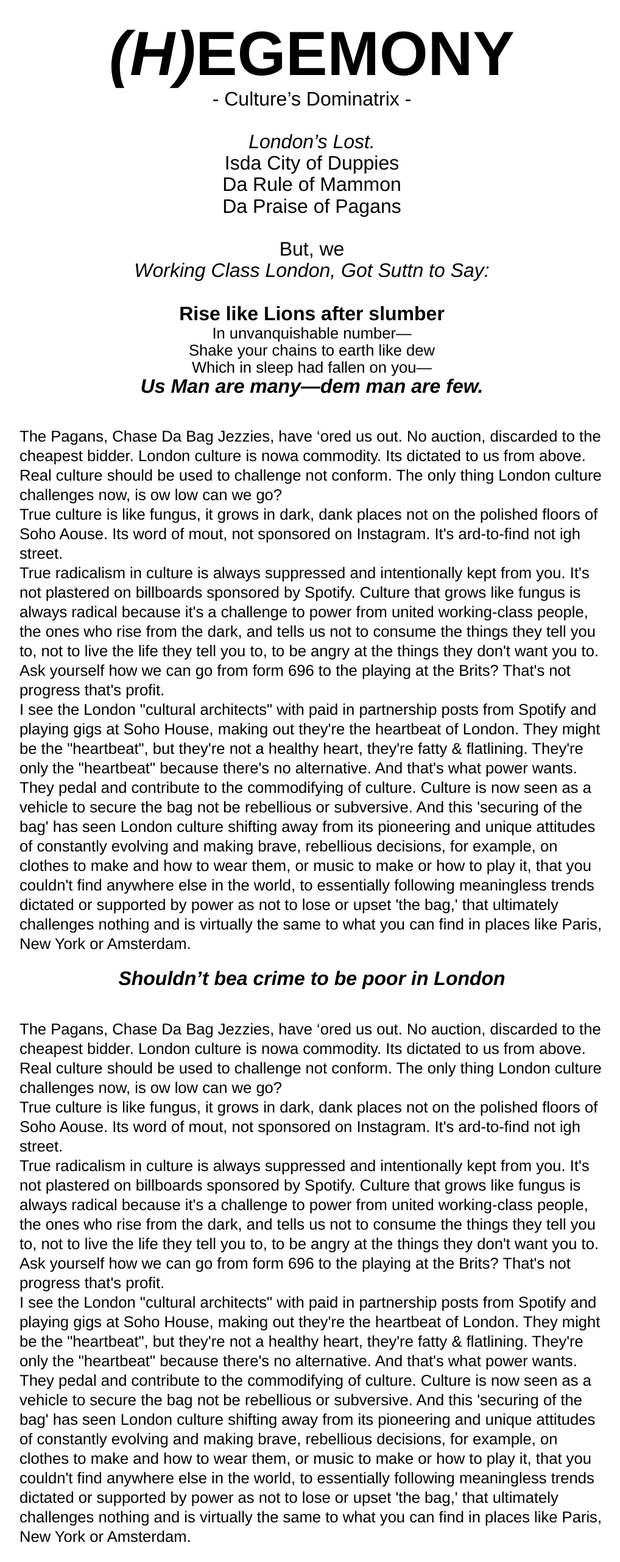
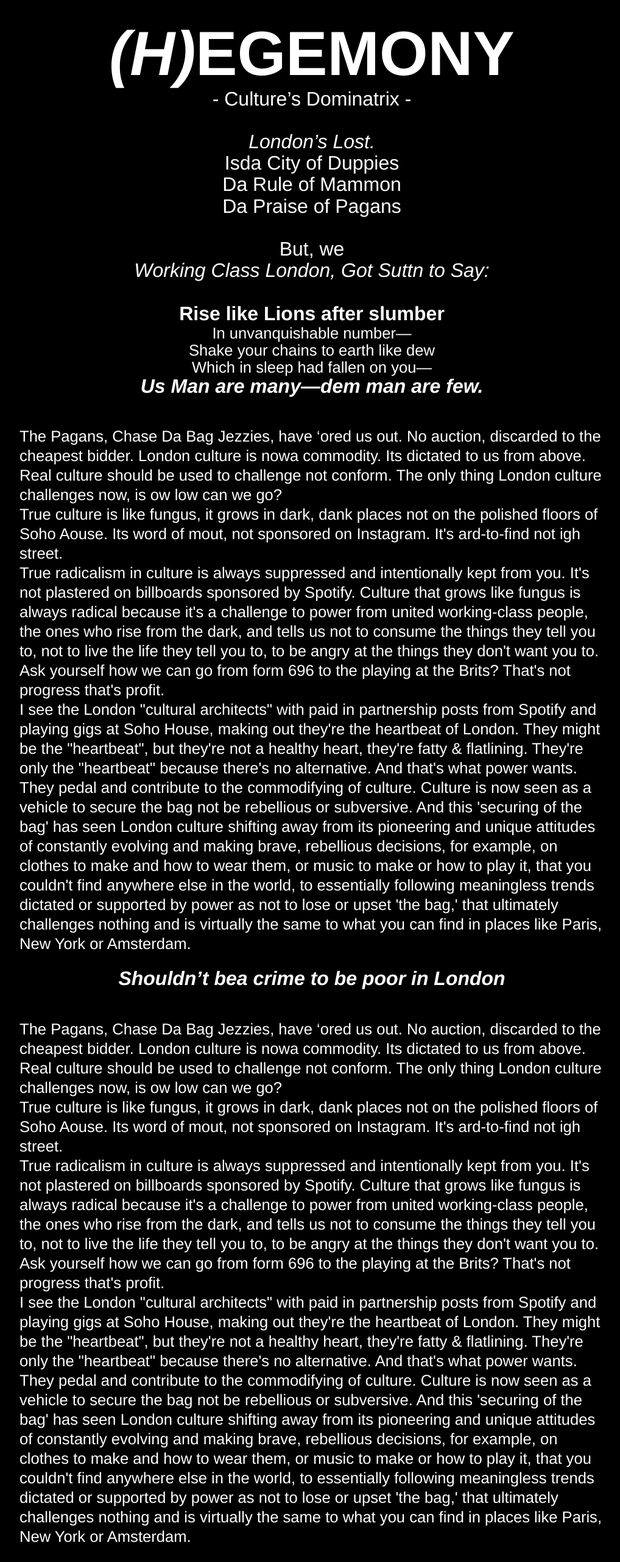
Before and after one commit to 19Horses/Hegemony, a React (Vite) app: page / in a window 1280 px wide. Shown: the top 2561 px of the page at 61% size, without its empty margins (128-1146 px from the left). Built offline with nearby package versions, Linux system fonts and the light colour scheme.

Commit message:
ts and yarn

```diff
--- a/index.html
+++ b/index.html
@@ -3,7 +3,8 @@
   <head>
     <meta charset="UTF-8" />
     <meta name="viewport" content="width=device-width, initial-scale=1.0" />
-    <title>Frontend skeleton</title>
+    <meta name="theme-color" content="#000000" />
+    <title>(H)egemony</title>
   </head>
   <body>
     <div id="root"></div>
--- a/src/App.css
+++ b/src/App.css
@@ -1,9 +1,15 @@
 #root {
   margin: auto auto;
   padding: 2rem;
+  background-color: black;
 }
 
-p{
+body {
+  background-color: black;
+  color: white;
+}
+
+p {
   font-size: 1vw;
   margin-top: 0;
   margin-bottom: 0;
@@ -11,56 +17,54 @@ p{
 }
 
 /*HEADER*/
-.header-container{
+.header-container {
   text-align: center;
   padding-bottom: 6vh;
 }
 
-.header{
+.header {
   font-size: 8vw;
 }
 
-.subheader{
+.subheader {
   font-size: 2.5vw;
 }
 
-.subsubheader{
+.subsubheader {
   font-size: 2vw;
 }
 
 /*DESCRIPTION*/
-.description-container{
+.description-container {
   text-align: left;
   padding-bottom: 3vh;
   margin-left: 10vw;
   margin-right: 10vw;
-
 }
 
-.description{
+.description {
   font-size: 2vw;
   line-height: 4vh;
 }
 
-.subdescription-container{
+.subdescription-container {
   text-align: center;
   padding-top: 10vh;
   padding-bottom: 10vh;
   margin-left: 10vw;
   margin-right: 10vw;
-
 }
 
-.subdescription{
+.subdescription {
   font-size: 1.8vw;
   line-height: 4vh;
 }
 
-.flag-container{
+.flag-container {
   text-align: center;
   padding-top: 6vh;
 }
 
-.flag{
+.flag {
   width: 50%;
 }
--- a/src/App.jsx
+++ b/src/App.tsx
@@ -54,35 +54,37 @@ function App() {
           <br />
           True culture is like fungus, it grows in dark, dank places not on the
           polished floors of Soho Aouse. Its word of mout, not sponsored on
-          Instagram. It's ard-to-find not igh street.
+          Instagram. It&apos;s ard-to-find not igh street.
           <br />
           True radicalism in culture is always suppressed and intentionally kept
-          from you. It's not plastered on billboards sponsored by Spotify.
-          Culture that grows like fungus is always radical because it's a
+          from you. It&apos;s not plastered on billboards sponsored by Spotify.
+          Culture that grows like fungus is always radical because it&apos;s a
           challenge to power from united working-class people, the ones who rise
           from the dark, and tells us not to consume the things they tell you
           to, not to live the life they tell you to, to be angry at the things
-          they don't want you to. Ask yourself how we can go from form 696 to
-          the playing at the Brits? That's not progress that's profit.
+          they don&apos;t want you to. Ask yourself how we can go from form 696
+          to the playing at the Brits? That&apos;s not progress that&apos;s
+          profit.
           <br />
-          I see the London "cultural architects" with paid in partnership posts
-          from Spotify and playing gigs at Soho House, making out they're the
-          heartbeat of London. They might be the "heartbeat", but they're not a
-          healthy heart, they're fatty & flatlining. They're only the
-          "heartbeat" because there's no alternative. And that's what power
-          wants.
+          I see the London &quot;cultural architects&quot; with paid in
+          partnership posts from Spotify and playing gigs at Soho House, making
+          out they&apos;re the heartbeat of London. They might be the
+          &quot;heartbeat&quot;, but they&apos;re not a healthy heart,
+          they&apos;re fatty & flatlining. They&apos;re only the
+          &quot;heartbeat&quot; because there&apos;s no alternative. And
+          that&apos;s what power wants.
           <br />
           They pedal and contribute to the commodifying of culture. Culture is
           now seen as a vehicle to secure the bag not be rebellious or
-          subversive. And this 'securing of the bag' has seen London culture
-          shifting away from its pioneering and unique attitudes of constantly
-          evolving and making brave, rebellious decisions, for example, on
-          clothes to make and how to wear them, or music to make or how to play
-          it, that you couldn't find anywhere else in the world, to essentially
-          following meaningless trends dictated or supported by power as not to
-          lose or upset 'the bag,' that ultimately challenges nothing and is
-          virtually the same to what you can find in places like Paris, New York
-          or Amsterdam.
+          subversive. And this &apos;securing of the bag&apos; has seen London
+          culture shifting away from its pioneering and unique attitudes of
+          constantly evolving and making brave, rebellious decisions, for
+          example, on clothes to make and how to wear them, or music to make or
+          how to play it, that you couldn&apos;t find anywhere else in the
+          world, to essentially following meaningless trends dictated or
+          supported by power as not to lose or upset &apos;the bag,&apos; that
+          ultimately challenges nothing and is virtually the same to what you
+          can find in places like Paris, New York or Amsterdam.
         </p>
       </div>
       <div className="header-container">
@@ -102,35 +104,37 @@ function App() {
           <br />
           True culture is like fungus, it grows in dark, dank places not on the
           polished floors of Soho Aouse. Its word of mout, not sponsored on
-          Instagram. It's ard-to-find not igh street.
+          Instagram. It&apos;s ard-to-find not igh street.
           <br />
           True radicalism in culture is always suppressed and intentionally kept
-          from you. It's not plastered on billboards sponsored by Spotify.
-          Culture that grows like fungus is always radical because it's a
+          from you. It&apos;s not plastered on billboards sponsored by Spotify.
+          Culture that grows like fungus is always radical because it&apos;s a
           challenge to power from united working-class people, the ones who rise
           from the dark, and tells us not to consume the things they tell you
           to, not to live the life they tell you to, to be angry at the things
-          they don't want you to. Ask yourself how we can go from form 696 to
-          the playing at the Brits? That's not progress that's profit.
+          they don&apos;t want you to. Ask yourself how we can go from form 696
+          to the playing at the Brits? That&apos;s not progress that&apos;s
+          profit.
           <br />
-          I see the London "cultural architects" with paid in partnership posts
-          from Spotify and playing gigs at Soho House, making out they're the
-          heartbeat of London. They might be the "heartbeat", but they're not a
-          healthy heart, they're fatty & flatlining. They're only the
-          "heartbeat" because there's no alternative. And that's what power
-          wants.
+          I see the London &quot;cultural architects&quot; with paid in
+          partnership posts from Spotify and playing gigs at Soho House, making
+          out they&apos;re the heartbeat of London. They might be the
+          &quot;heartbeat&quot;, but they&apos;re not a healthy heart,
+          they&apos;re fatty & flatlining. They&apos;re only the
+          &quot;heartbeat&quot; because there&apos;s no alternative. And
+          that&apos;s what power wants.
           <br />
           They pedal and contribute to the commodifying of culture. Culture is
           now seen as a vehicle to secure the bag not be rebellious or
-          subversive. And this 'securing of the bag' has seen London culture
-          shifting away from its pioneering and unique attitudes of constantly
-          evolving and making brave, rebellious decisions, for example, on
-          clothes to make and how to wear them, or music to make or how to play
-          it, that you couldn't find anywhere else in the world, to essentially
-          following meaningless trends dictated or supported by power as not to
-          lose or upset 'the bag,' that ultimately challenges nothing and is
-          virtually the same to what you can find in places like Paris, New York
-          or Amsterdam.
+          subversive. And this &apos;securing of the bag&apos; has seen London
+          culture shifting away from its pioneering and unique attitudes of
+          constantly evolving and making brave, rebellious decisions, for
+          example, on clothes to make and how to wear them, or music to make or
+          how to play it, that you couldn&apos;t find anywhere else in the
+          world, to essentially following meaningless trends dictated or
+          supported by power as not to lose or upset &apos;the bag,&apos; that
+          ultimately challenges nothing and is virtually the same to what you
+          can find in places like Paris, New York or Amsterdam.
         </p>
       </div>
       <div className="header-container">
@@ -150,35 +154,37 @@ function App() {
           <br />
           True culture is like fungus, it grows in dark, dank places not on the
           polished floors of Soho Aouse. Its word of mout, not sponsored on
-          Instagram. It's ard-to-find not igh street.
+          Instagram. It&apos;s ard-to-find not igh street.
           <br />
           True radicalism in culture is always suppressed and intentionally kept
-          from you. It's not plastered on billboards sponsored by Spotify.
-          Culture that grows like fungus is always radical because it's a
+          from you. It&apos;s not plastered on billboards sponsored by Spotify.
+          Culture that grows like fungus is always radical because it&apos;s a
           challenge to power from united working-class people, the ones who rise
           from the dark, and tells us not to consume the things they tell you
           to, not to live the life they tell you to, to be angry at the things
-          they don't want you to. Ask yourself how we can go from form 696 to
-          the playing at the Brits? That's not progress that's profit.
+          they don&apos;t want you to. Ask yourself how we can go from form 696
+          to the playing at the Brits? That&apos;s not progress that&apos;s
+          profit.
           <br />
-          I see the London "cultural architects" with paid in partnership posts
-          from Spotify and playing gigs at Soho House, making out they're the
-          heartbeat of London. They might be the "heartbeat", but they're not a
-          healthy heart, they're fatty & flatlining. They're only the
-          "heartbeat" because there's no alternative. And that's what power
-          wants.
+          I see the London &quot;cultural architects&quot; with paid in
+          partnership posts from Spotify and playing gigs at Soho House, making
+          out they&apos;re the heartbeat of London. They might be the
+          &quot;heartbeat&quot;, but they&apos;re not a healthy heart,
+          they&apos;re fatty & flatlining. They&apos;re only the
+          &quot;heartbeat&quot; because there&apos;s no alternative. And
+          that&apos;s what power wants.
           <br />
           They pedal and contribute to the commodifying of culture. Culture is
           now seen as a vehicle to secure the bag not be rebellious or
-          subversive. And this 'securing of the bag' has seen London culture
-          shifting away from its pioneering and unique attitudes of constantly
-          evolving and making brave, rebellious decisions, for example, on
-          clothes to make and how to wear them, or music to make or how to play
-          it, that you couldn't find anywhere else in the world, to essentially
-          following meaningless trends dictated or supported by power as not to
-          lose or upset 'the bag,' that ultimately challenges nothing and is
-          virtually the same to what you can find in places like Paris, New York
-          or Amsterdam.
+          subversive. And this &apos;securing of the bag&apos; has seen London
+          culture shifting away from its pioneering and unique attitudes of
+          constantly evolving and making brave, rebellious decisions, for
+          example, on clothes to make and how to wear them, or music to make or
+          how to play it, that you couldn&apos;t find anywhere else in the
+          world, to essentially following meaningless trends dictated or
+          supported by power as not to lose or upset &apos;the bag,&apos; that
+          ultimately challenges nothing and is virtually the same to what you
+          can find in places like Paris, New York or Amsterdam.
         </p>
       </div>
       <div className="header-container">
@@ -261,7 +267,7 @@ function App() {
       </div>
 
       <div className="flag-container">
-        <img className="flag" src={flag} />
+        <img className="flag" src={flag} alt="hegemony flag logo" />
       </div>
     </>
   );
```
Also changed, not shown: 2 other files (tests, documents, lock files or other folders).
